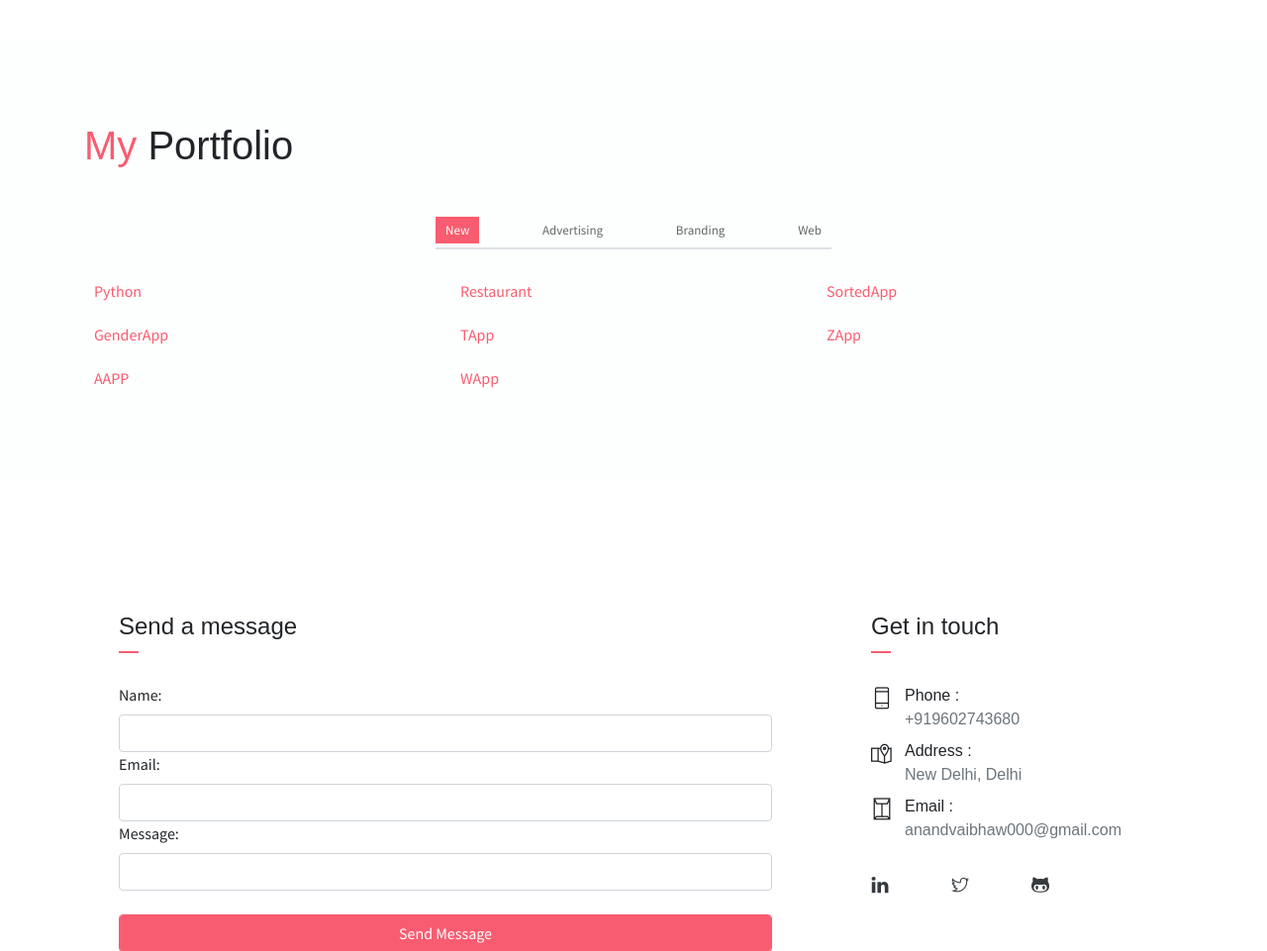
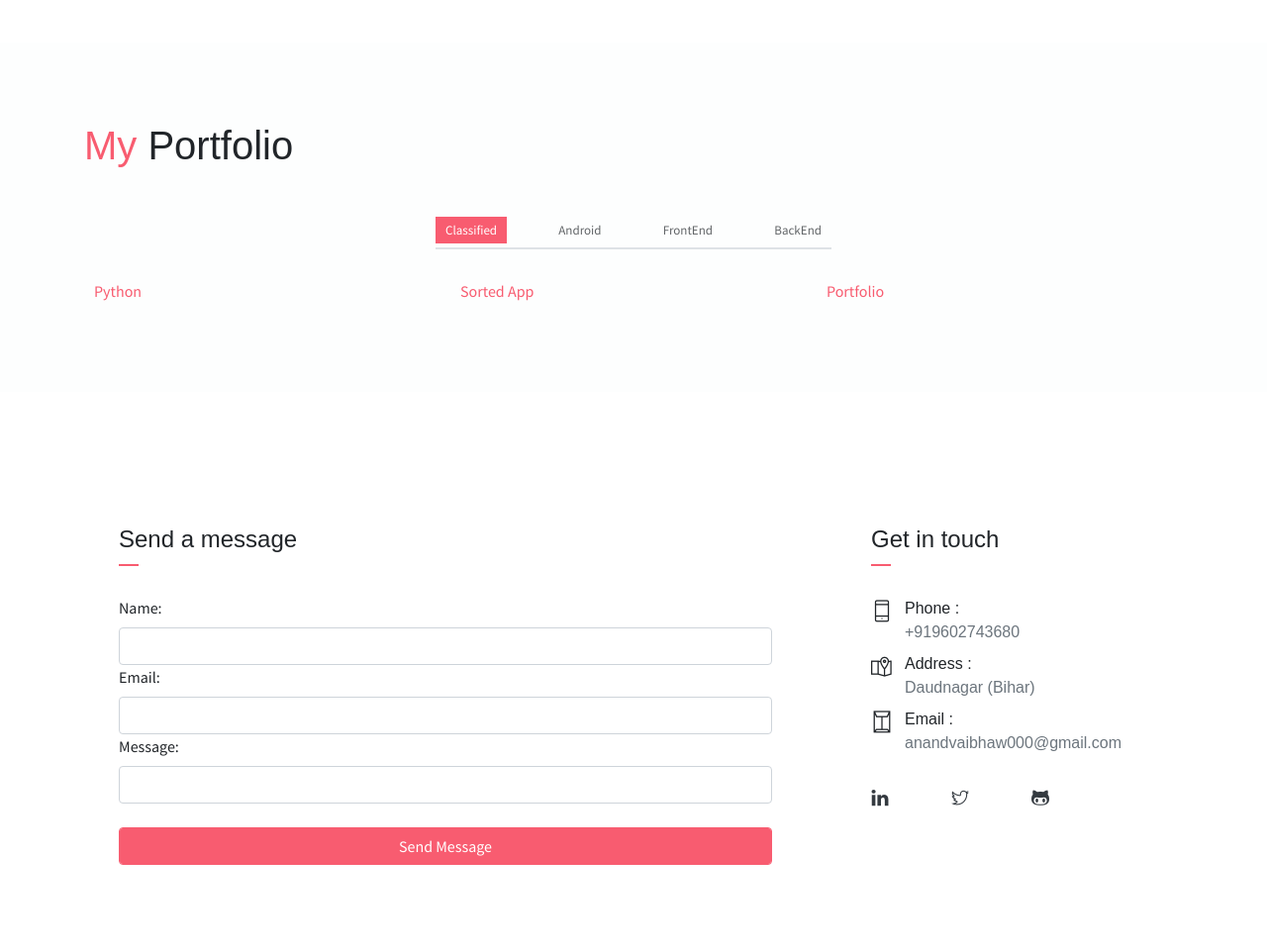
Before and after one commit to anandspaces/django_portfolio, a Django app: page / in a window 1280 px wide. Shown: the part 3280-4241 px from the top of the page at 99% size. Run offline with Django 5.2, Linux system fonts and the light colour scheme; some libraries are stand-ins or nearby versions.

Commit message:
modified portfolio section

```diff
--- a/templates/index.html
+++ b/templates/index.html
@@ -24,7 +24,7 @@
                 <h4 class="header-subtitle" >Hello, I am</h4>
                 <h1 class="header-title">Vaibhaw Anand</h1>
                 <h6 class="header-mono" >Web Developer</h6>
-                <button class="btn btn-primary btn-rounded"><i class="ti-printer pr-2"></i>Print Resume</button>
+                <button class="btn btn-primary btn-rounded"><i class="ti-printer pr-2"></i>Resume</button>
             </div>
         </div>
     </header>
@@ -81,7 +81,7 @@
                 <ul class="mt40 info list-unstyled">
                     <li><span>Email</span> : anandvaibhaw000@gmail.com</li>
                     <li><span>Phone</span> : +919602743680</li>
-                    <li><span>Address</span> : New Delhi, Delhi</li>
+                    <li><span>Address</span> : Daudnagar (Bihar)</li>
                 </ul>
                 <ul class="social-icons pt-3">
                     <li class="social-item"><a class="social-link" href="https://www.linkedin.com/in/vaibhaw-anand-raw/"><i class="ti-linkedin" aria-hidden="true"></i></a></li>
@@ -367,16 +367,16 @@
             <div class="portfolio">
                 <div class="filters">
                     <a href="#" data-filter=".new" class="active">
-                        New
+                        Classified
                     </a>
                     <a href="#" data-filter=".advertising">
-                        Advertising
+                        Android
                     </a>
                     <a href="#" data-filter=".branding">
-                        Branding
+                        FrontEnd
                     </a>
                     <a href="#" data-filter=".web">
-                        Web
+                        BackEnd
                     </a>
                 </div>
                 <div class="portfolio-container">
@@ -393,64 +393,34 @@
                             </div>    -->
                         </div>
                     </div>
-                    <div class="col-md-6 col-lg-4 web new">
+                    <div class="col-md-6 col-lg-4 web">
                         <div class="portfolio-item">
-                            <a href="">Restaurant</a>
+                            <a href="https://github.com/anandspaces/algorithms.git">Algorithms</a>
                         </div>
                     </div>
                     <div class="col-md-6 col-lg-4 advertising new">
                         <div class="portfolio-item">
-                            <a href="">SortedApp</a>
+                            <a href="https://github.com/anandspaces/SortedApp.git">Sorted App</a>
+                        </div>
+                    </div>
+                    <div class="col-md-6 col-lg-4 advertising">
+                        <div class="portfolio-item">
+                            <a href="https://github.com/anandspaces/RestaurantAPP.git">Restaurant App</a>
                         </div>
                     </div>
                     <div class="col-md-6 col-lg-4 web">
                         <div class="portfolio-item">
-                            <a href="">MenApp</a>
+                            <a href="https://github.com/anandspaces/portfolio.git">Portfolio Plane</a>
                         </div>
                     </div>
-                    <div class="col-md-6 col-lg-4 advertising">
+                    <div class="col-md-6 col-lg-4 branding">
                         <div class="portfolio-item">
-                            <a href="">FemaleApp</a>
-                        </div>
-                    </div>
-                    <div class="col-md-6 col-lg-4 web new">
-                        <div class="portfolio-item">
-                            <a href="">GenderApp</a>
-                        </div>
-                    </div>
-                    <div class="col-md-6 col-lg-4 advertising new">
-                        <div class="portfolio-item">
-                            <a href="">TApp</a>
-                        </div>
-                    </div>
-                    <div class="col-md-6 col-lg-4 advertising new">
-                        <div class="portfolio-item">
-                            <a href="">ZApp</a>
+                            <a href="https://github.com/anandspaces/django_restaurant.git">Restaurnat</a>
                         </div>
                     </div>
                     <div class="col-md-6 col-lg-4 branding new">
                         <div class="portfolio-item">
-                            <a href="">AAPP</a>
-                        </div>
-                    </div>
-                    <div class="col-md-6 col-lg-4 branding">
-                        <div class="portfolio-item">
-                            <a href="">QApp</a>
-                        </div>
-                    </div>
-                    <div class="col-md-6 col-lg-4 branding new">
-                        <div class="portfolio-item">
-                            <a href="">WApp</a>
-                        </div>
-                    </div>
-                    <div class="col-md-6 col-lg-4 branding">
-                        <div class="portfolio-item">
-                            <a href="">EApp</a>
-                        </div>
-                    </div>
-                    <div class="col-md-6 col-lg-4 branding">
-                        <div class="portfolio-item">
-                            <a href="">FApp</a>
+                            <a href="https://github.com/anandspaces/django_portfolio.git">Portfolio</a>
                         </div>
                     </div>
                 </div>
@@ -564,7 +534,7 @@
                                 <i class="ti-map-alt icon-md"></i>
                             </div>
                             <div class="col-10">
-                                <h6 class="d-inline">Address :<br> <span class="text-muted">New Delhi, Delhi</span></h6>
+                                <h6 class="d-inline">Address :<br> <span class="text-muted">Daudnagar (Bihar)</span></h6>
                             </div>
                         </div>
                         <div class="row mb-2">
@@ -608,8 +578,6 @@
     <!-- Google mpas -->
     <!-- <script async defer src="https://maps.googleapis.com/maps/api/js?key=AIzaSyCtme10pzgKSPeJVJrG1O3tjR6lk98o4w8&callback=initMap"></script> -->
 
-
-    <!-- JohnDoe js -->
     <script src="{% static 'js/scripts.js' %}"></script>
 
 </body>
```
